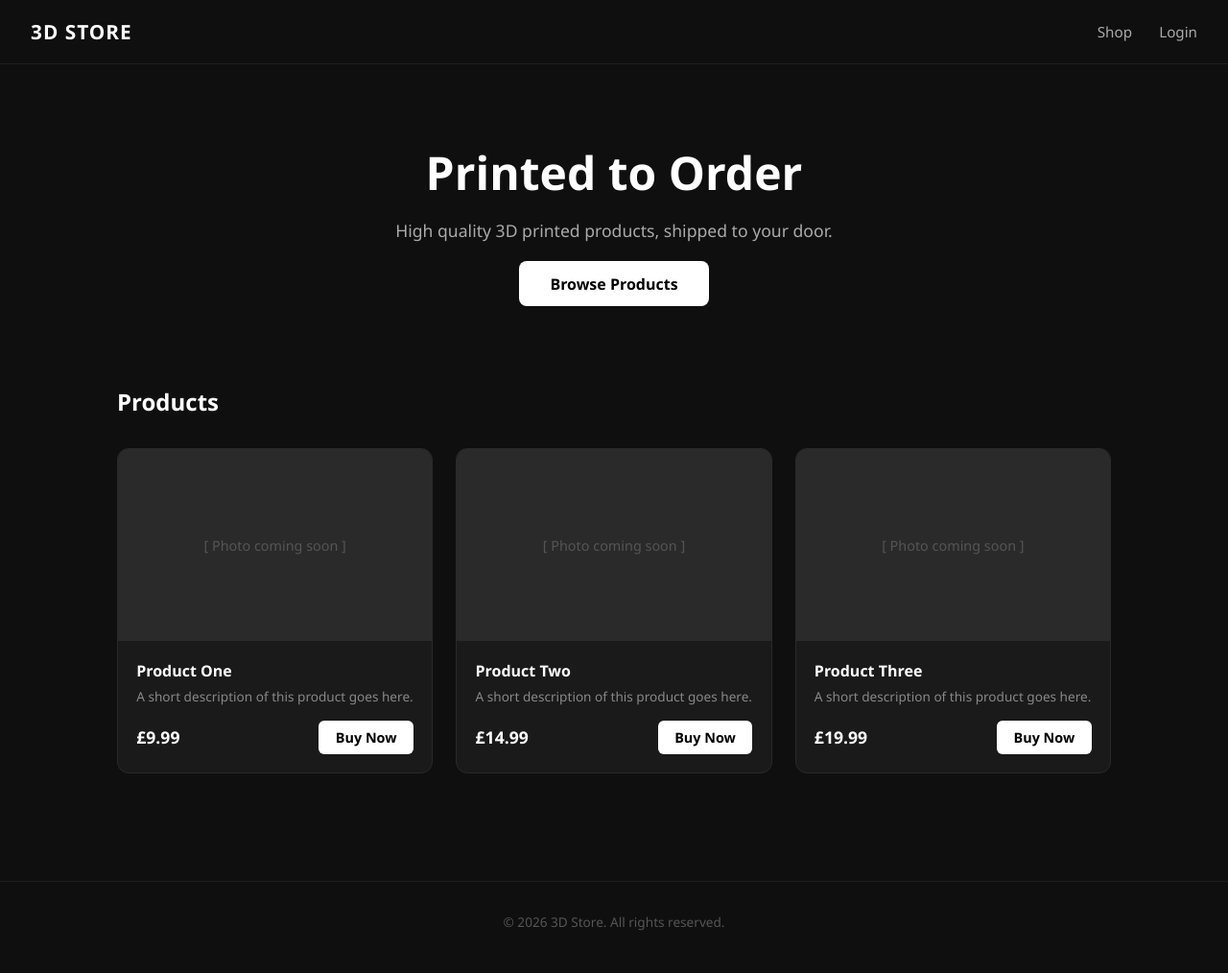
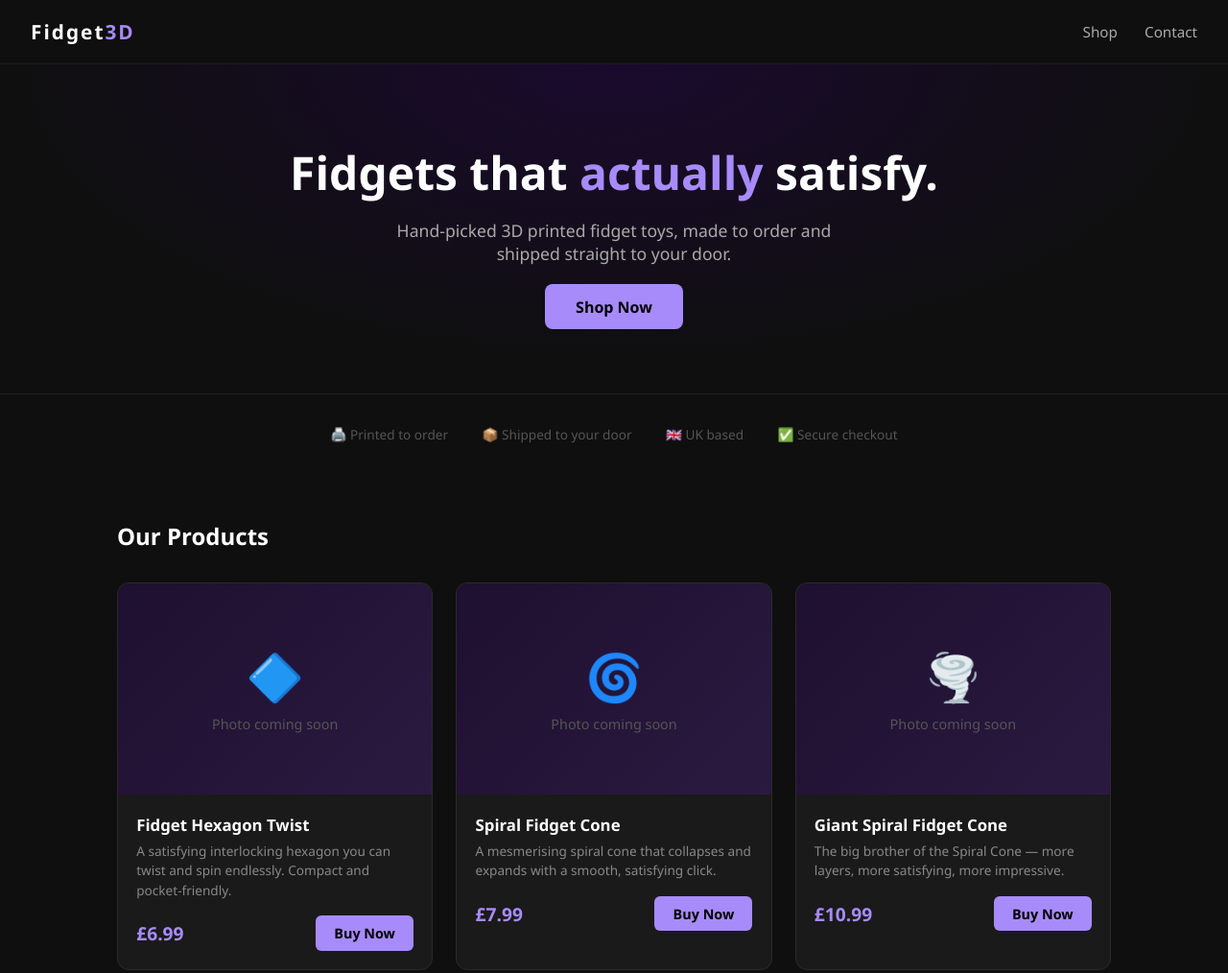
Before and after one commit to leobenezra-oss/3d-store, a website: page views/index.html in a window 1280 px wide. Shown: the top 1014 px of the page at 96% size. Drawn offline with Linux system fonts and the light colour scheme.

Commit message:
rebrand to Fidget3D, add real products

```diff
--- a/views/index.html
+++ b/views/index.html
@@ -3,7 +3,7 @@
 <head>
   <meta charset="UTF-8">
   <meta name="viewport" content="width=device-width, initial-scale=1.0">
-  <title>3D Print Store</title>
+  <title>Fidget3D</title>
   <style>
     * { margin: 0; padding: 0; box-sizing: border-box; }
     body { font-family: 'Segoe UI', sans-serif; background: #0f0f0f; color: #fff; }
@@ -15,31 +15,29 @@
       padding: 1.2rem 2rem;
       border-bottom: 1px solid #1e1e1e;
     }
-    nav .logo { font-size: 1.3rem; font-weight: 700; letter-spacing: 1px; }
-    nav a {
-      color: #aaa;
-      text-decoration: none;
-      margin-left: 1.5rem;
-      font-size: 0.95rem;
-    }
+    nav .logo { font-size: 1.3rem; font-weight: 800; letter-spacing: 2px; color: #fff; }
+    nav .logo span { color: #a78bfa; }
+    nav a { color: #aaa; text-decoration: none; margin-left: 1.5rem; font-size: 0.95rem; }
     nav a:hover { color: #fff; }
 
     .hero {
       text-align: center;
       padding: 5rem 2rem 3rem;
+      background: radial-gradient(ellipse at top, #1a0a2e 0%, #0f0f0f 70%);
     }
     .hero h1 { font-size: 3rem; font-weight: 800; margin-bottom: 1rem; }
+    .hero h1 span { color: #a78bfa; }
     .hero p { color: #aaa; font-size: 1.1rem; max-width: 500px; margin: 0 auto 2rem; }
     .hero a {
-      background: #fff;
+      background: #a78bfa;
       color: #000;
       padding: 0.8rem 2rem;
       border-radius: 8px;
-      font-weight: 600;
+      font-weight: 700;
       text-decoration: none;
       font-size: 1rem;
     }
-    .hero a:hover { background: #ddd; }
+    .hero a:hover { background: #c4b5fd; }
 
     .products {
       padding: 3rem 2rem;
@@ -49,7 +47,7 @@
     .products h2 { font-size: 1.5rem; margin-bottom: 2rem; }
     .grid {
       display: grid;
-      grid-template-columns: repeat(auto-fill, minmax(260px, 1fr));
+      grid-template-columns: repeat(auto-fill, minmax(300px, 1fr));
       gap: 1.5rem;
     }
     .card {
@@ -57,40 +55,51 @@
       border: 1px solid #2a2a2a;
       border-radius: 12px;
       overflow: hidden;
-      transition: border-color 0.2s;
+      transition: border-color 0.2s, transform 0.2s;
     }
-    .card:hover { border-color: #555; }
+    .card:hover { border-color: #a78bfa; transform: translateY(-3px); }
     .card-img {
       width: 100%;
-      height: 200px;
-      background: #2a2a2a;
+      height: 220px;
+      background: linear-gradient(135deg, #1e1030, #2a1a40);
       display: flex;
       align-items: center;
       justify-content: center;
       color: #555;
       font-size: 0.9rem;
     }
+    .card-img .icon { font-size: 3rem; margin-bottom: 0.5rem; display: block; }
     .card-body { padding: 1.2rem; }
-    .card-body h3 { font-size: 1rem; margin-bottom: 0.4rem; }
-    .card-body p { color: #888; font-size: 0.85rem; margin-bottom: 1rem; }
+    .card-body h3 { font-size: 1.05rem; margin-bottom: 0.4rem; font-weight: 700; }
+    .card-body p { color: #888; font-size: 0.85rem; margin-bottom: 1rem; line-height: 1.5; }
     .card-footer {
       display: flex;
       justify-content: space-between;
       align-items: center;
     }
-    .price { font-size: 1.1rem; font-weight: 700; }
+    .price { font-size: 1.2rem; font-weight: 800; color: #a78bfa; }
     .btn-buy {
-      background: #fff;
+      background: #a78bfa;
       color: #000;
       border: none;
-      padding: 0.5rem 1.1rem;
+      padding: 0.55rem 1.2rem;
       border-radius: 6px;
-      font-weight: 600;
+      font-weight: 700;
       cursor: pointer;
       font-size: 0.9rem;
       text-decoration: none;
     }
-    .btn-buy:hover { background: #ddd; }
+    .btn-buy:hover { background: #c4b5fd; }
+
+    .trust {
+      text-align: center;
+      padding: 2rem;
+      color: #555;
+      font-size: 0.85rem;
+      border-top: 1px solid #1e1e1e;
+      margin-top: 2rem;
+    }
+    .trust span { margin: 0 1rem; }
 
     footer {
       text-align: center;
@@ -98,62 +107,83 @@
       color: #555;
       font-size: 0.85rem;
       border-top: 1px solid #1e1e1e;
-      margin-top: 4rem;
     }
   </style>
 </head>
 <body>
 
   <nav>
-    <div class="logo">3D STORE</div>
+    <div class="logo">Fidget<span>3D</span></div>
     <div>
       <a href="#products">Shop</a>
-      <a href="/auth/login">Login</a>
+      <a href="mailto:your@email.com">Contact</a>
     </div>
   </nav>
 
   <div class="hero">
-    <h1>Printed to Order</h1>
-    <p>High quality 3D printed products, shipped to your door.</p>
-    <a href="#products">Browse Products</a>
+    <h1>Fidgets that <span>actually</span> satisfy.</h1>
+    <p>Hand-picked 3D printed fidget toys, made to order and shipped straight to your door.</p>
+    <a href="#products">Shop Now</a>
+  </div>
+
+  <div class="trust">
+    <span>🖨️ Printed to order</span>
+    <span>📦 Shipped to your door</span>
+    <span>🇬🇧 UK based</span>
+    <span>✅ Secure checkout</span>
   </div>
 
   <div class="products" id="products">
-    <h2>Products</h2>
+    <h2>Our Products</h2>
     <div class="grid">
 
       <div class="card">
-        <div class="card-img">[ Photo coming soon ]</div>
+        <div class="card-img">
+          <div style="text-align:center">
+            <span class="icon">🔷</span>
+            <div>Photo coming soon</div>
+          </div>
+        </div>
         <div class="card-body">
-          <h3>Product One</h3>
-          <p>A short description of this product goes here.</p>
+          <h3>Fidget Hexagon Twist</h3>
+          <p>A satisfying interlocking hexagon you can twist and spin endlessly. Compact and pocket-friendly.</p>
           <div class="card-footer">
-            <span class="price">£9.99</span>
-            <a href="/payments/checkout?product=product-one" class="btn-buy">Buy Now</a>
+            <span class="price">£6.99</span>
+            <a href="/payments/checkout?product=hexagon-twist" class="btn-buy">Buy Now</a>
           </div>
         </div>
       </div>
 
       <div class="card">
-        <div class="card-img">[ Photo coming soon ]</div>
+        <div class="card-img">
+          <div style="text-align:center">
+            <span class="icon">🌀</span>
+            <div>Photo coming soon</div>
+          </div>
+        </div>
         <div class="card-body">
-          <h3>Product Two</h3>
-          <p>A short description of this product goes here.</p>
+          <h3>Spiral Fidget Cone</h3>
+          <p>A mesmerising spiral cone that collapses and expands with a smooth, satisfying click.</p>
           <div class="card-footer">
-            <span class="price">£14.99</span>
-            <a href="/payments/checkout?product=product-two" class="btn-buy">Buy Now</a>
+            <span class="price">£7.99</span>
+            <a href="/payments/checkout?product=spiral-cone" class="btn-buy">Buy Now</a>
           </div>
         </div>
       </div>
 
       <div class="card">
-        <div class="card-img">[ Photo coming soon ]</div>
+        <div class="card-img">
+          <div style="text-align:center">
+            <span class="icon">🌪️</span>
+            <div>Photo coming soon</div>
+          </div>
+        </div>
         <div class="card-body">
-          <h3>Product Three</h3>
-          <p>A short description of this product goes here.</p>
+          <h3>Giant Spiral Fidget Cone</h3>
+          <p>The big brother of the Spiral Cone — more layers, more satisfying, more impressive.</p>
           <div class="card-footer">
-            <span class="price">£19.99</span>
-            <a href="/payments/checkout?product=product-three" class="btn-buy">Buy Now</a>
+            <span class="price">£10.99</span>
+            <a href="/payments/checkout?product=giant-spiral-cone" class="btn-buy">Buy Now</a>
           </div>
         </div>
       </div>
@@ -162,7 +192,7 @@
   </div>
 
   <footer>
-    &copy; 2026 3D Store. All rights reserved.
+    &copy; 2026 Fidget3D. All rights reserved.
   </footer>
 
 </body>
```
Also changed, not shown: routes/payments.js (+4 -4 lines).
